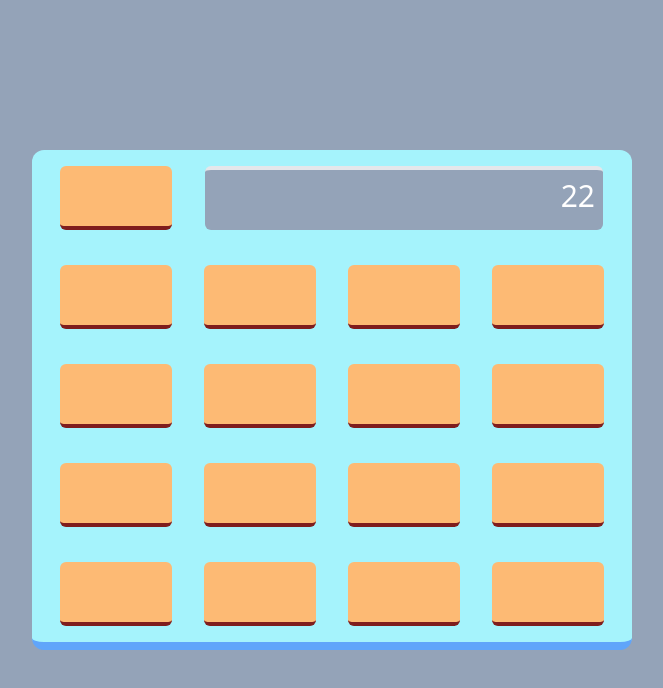
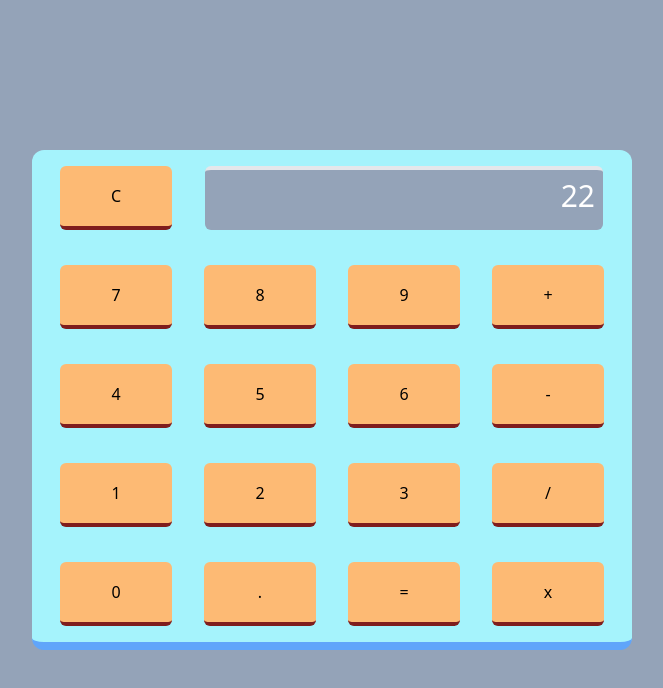
Before and after one commit to radualexeev/calculator, a React (Create React App) app in the folder client/: page / in a window 1280 px wide. Shown: the top 688 px of the page, without its empty margins (308-971 px from the left). Built offline with nearby package versions, Linux system fonts and the light colour scheme.

Commit message:
add value to buttons

```diff
--- a/client/src/App.jsx
+++ b/client/src/App.jsx
@@ -7,24 +7,24 @@
   return (
     <div className="w-screen h-screen bg-slate-400 flex justify-center items-center">
       <Container>
-        <Button />
+        <Button value={"C"}/>
         <Display />
-        <Button />
-        <Button />
-        <Button />
-        <Button />
-        <Button />
-        <Button />
-        <Button />
-        <Button />
-        <Button />
-        <Button />
-        <Button />
-        <Button />
-        <Button />
-        <Button />
-        <Button />
-        <Button />
+        <Button value={"7"}/>
+        <Button value={"8"}/>
+        <Button value={"9"}/>
+        <Button value={"+"}/>
+        <Button value={"4"}/>
+        <Button value={"5"}/>
+        <Button value={"6"}/>
+        <Button value={"-"}/>
+        <Button value={"1"}/>
+        <Button value={"2"}/>
+        <Button value={"3"}/>
+        <Button value={"/"}/>
+        <Button value={"0"}/>
+        <Button value={"."}/>
+        <Button value={"="}/>
+        <Button value={"x"}/>
       </Container>
     </div>
   );
```
